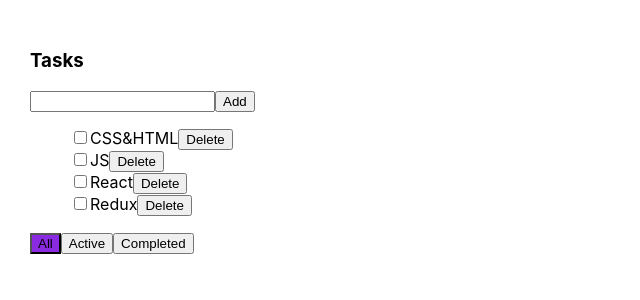
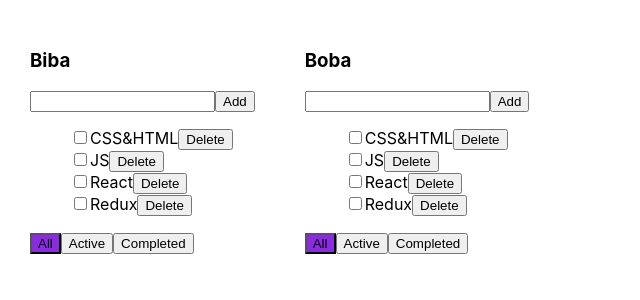
Before and after one commit to VadimKorobec/todo-list-react-ts, a React (Create React App) app: page / in a window 1280 px wide. Shown: the top 300 px of the page, without its empty margins (0-640 px from the left). Built offline with nearby package versions, Linux system fonts and the light colour scheme.

Commit message:
add todoList

```diff
--- a/src/App.tsx
+++ b/src/App.tsx
@@ -6,9 +6,19 @@ import todos from "./components/todos.json";
 
 export type FilterValuesType = "all" | "active" | "completed";
 
+type TodoListType = {
+  id: string;
+  title: string;
+  filter: FilterValuesType;
+};
+
 export const App = () => {
   const [tasks, setTasks] = useState<TaskType[]>(todos);
   const [filter, setFilter] = useState<FilterValuesType>("all");
+  const [todoLists, setTodoLists] = useState<TodoListType[]>([
+    { id: nanoid(), title: "Biba", filter: "all" },
+    { id: nanoid(), title: "Boba", filter: "all" },
+  ]);
 
   const handleAddTask = (title: string) => {
     setTasks((prevState) => [
@@ -21,17 +31,13 @@ export const App = () => {
     setTasks((prevState) => prevState.filter((item) => item.id !== id));
   };
 
-  const handleFilterTasks = (value: FilterValuesType) => {
-    setFilter(value);
+  const handleFilterTasks = (value: FilterValuesType, id: string) => {
+    let todoList = todoLists.find(item => item.id === id)
+    if (todoList) {
+      todoList.filter = value;
+      setTodoLists([...todoLists]);
+    }
   };
-
-  let tasksForTodoList = tasks;
-  if (filter === "completed") {
-    tasksForTodoList = tasks.filter((item) => item.isDone === true);
-  }
-  if (filter === "active") {
-    tasksForTodoList = tasks.filter((item) => item.isDone === false);
-  }
 
   const handleChangeStatus = (id: string, isDone: boolean) => {
     let task = tasks.find((item) => item.id === id);
@@ -43,8 +49,19 @@ export const App = () => {
 
   return (
     <div className="App">
+      {todoLists.map(({ id, title, filter }) => {
+        let tasksForTodoList = tasks;
+        if (filter === "completed") {
+          tasksForTodoList = tasks.filter((item) => item.isDone === true);
+        }
+        if (filter === "active") {
+          tasksForTodoList = tasks.filter((item) => item.isDone === false);
+        }
+        return (
           <TodoList
-        title="Tasks"
+            key={id}
+            id={id}
+            title={title}
             tasks={tasksForTodoList}
             onDelete={handleDeleteTask}
             onFilter={handleFilterTasks}
@@ -52,6 +69,8 @@ export const App = () => {
             onStatus={handleChangeStatus}
             filter={filter}
           />
+        );
+      })}
     </div>
   );
 };
--- a/src/components/TodoList.tsx
+++ b/src/components/TodoList.tsx
@@ -8,16 +8,18 @@ export type TaskType = {
 };
 
 type TodoListProps = {
+  id: string;
   title: string;
   tasks: TaskType[];
   onDelete: (id: string) => void;
-  onFilter: (value: FilterValuesType) => void;
+  onFilter: (value: FilterValuesType, id: string) => void;
   addTask: (title: string) => void;
   onStatus: (id: string, isDone: boolean) => void;
   filter: FilterValuesType;
 };
 
 export const TodoList = ({
+  id,
   title,
   tasks,
   filter,
@@ -28,7 +30,6 @@ export const TodoList = ({
 }: TodoListProps) => {
   const [value, setValue] = useState<string>("");
   const [error, setError] = useState<boolean>(false);
-
 
   const handleChange = (e: React.ChangeEvent<HTMLInputElement>) => {
     if (e.target.value.length > 0) {
@@ -51,8 +52,6 @@ export const TodoList = ({
     setValue("");
   };
 
-
-
   return (
     <div>
       <h3>{title}</h3>
@@ -70,7 +69,7 @@ export const TodoList = ({
       </div>
       <ul style={{ listStyle: "none" }}>
         {tasks.map(({ id, title, isDone }) => (
-          <li className={isDone ?'is-done' : ''} key={id}>
+          <li className={isDone ? "is-done" : ""} key={id}>
             <input
               type="checkbox"
               checked={isDone}
@@ -83,20 +82,20 @@ export const TodoList = ({
       </ul>
       <div>
         <button
-          className={filter === 'all' ? "active" : ""}
-          onClick={() => onFilter("all")}
+          className={filter === "all" ? "active" : ""}
+          onClick={() => onFilter("all", id)}
         >
           All
         </button>
         <button
-          className={filter === 'active' ? "active" : ""}
-          onClick={() => onFilter("active")}
+          className={filter === "active" ? "active" : ""}
+          onClick={() => onFilter("active", id)}
         >
           Active
         </button>
         <button
-          className={filter === 'completed' ? "active" : ""}
-          onClick={() => onFilter("completed")}
+          className={filter === "completed" ? "active" : ""}
+          onClick={() => onFilter("completed", id)}
         >
           Completed
         </button>
```
Lines whose indentation alone changed are shown as unchanged.
